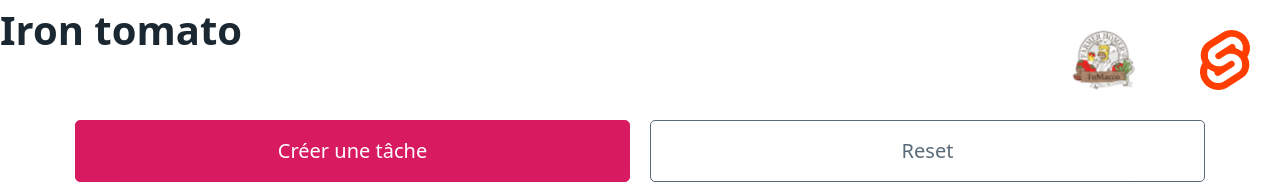
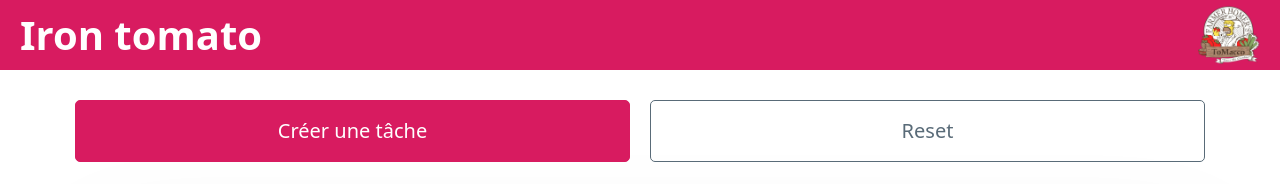
Before and after one commit to kairos666/iron-tomato, a Svelte app: page / in a window 1280 px wide. Shown: the top 184 px of the page. Built offline with nearby package versions, Linux system fonts and the light colour scheme.

Commit message:
app header

```diff
--- a/src/App.svelte
+++ b/src/App.svelte
@@ -1,21 +1,20 @@
 <script lang="ts">
-    import svelteLogo from './assets/svelte.svg';
-    import appLogo from '/tomacco-logo.png';
     import Task from './lib/Task.svelte';
     import { mockTask, tasksStore } from './stores/tasks';
     import type { Task as TaskType } from './stores/tasks';
     import { onDestroy, afterUpdate } from 'svelte';
     import Sortable from 'sortablejs';
     import { Dialog, DialogOverlay, DialogTitle, DialogDescription } from "@rgossiaux/svelte-headlessui";
+    import AppHeader from './lib/AppHeader.svelte';
 
     let tasksArray:TaskType[] = [];
-    let activeModal:undefined|'reset' = undefined;
+    let activeModal:undefined|'reset'|'task' = undefined;
     const unsubscribeTasksStore = tasksStore.subscribe(tasks => tasksArray = tasks);
     onDestroy(unsubscribeTasksStore);
 
     // handle todos list actions
     function handleCreateTask() {
-        tasksStore.createTask(mockTask());
+        activeModal = 'task';
     }
     function handleResetAllTasks() {
         activeModal = 'reset';
@@ -46,17 +45,7 @@
 </script>
 
 <main>
-    <nav>
-        <h1>Iron tomato</h1>
-        <div>
-            <a href="https://vitejs.dev" target="_blank" rel="noreferrer">
-                <img src={appLogo} class="logo" alt="Tomacco Logo" />
-            </a>
-            <a href="https://svelte.dev" target="_blank" rel="noreferrer">
-                <img src={svelteLogo} class="logo svelte" alt="Svelte Logo" />
-            </a>
-        </div>
-    </nav>
+    <AppHeader />
     <div class="container">
         <header class="lst-ActionMenu">
             <button on:click={ handleCreateTask }>Créer une tâche</button>
@@ -81,19 +70,20 @@
             </menu>
         </article>
     </Dialog>
+    <Dialog open={ (activeModal === "task") } on:close={() => { activeModal = undefined }}>
+        <DialogOverlay class="dlg-Overlay" />
+        <article class="dlg-Container">
+            <DialogTitle>Créer une tâche</DialogTitle>
+            <DialogDescription>Définir et ajouter une nouvelle tâche à la liste.</DialogDescription>
+            <menu class="dlg-Container_ActionsMenu">
+                <button class="secondary outline" on:click={() => { activeModal = undefined }}>Annuler</button>
+                <button on:click={() => { activeModal = undefined; tasksStore.createTask(mockTask()); }}>Créer</button>
+            </menu>
+        </article>
+    </Dialog>
 </main>
 
 <style lang="scss">
-    .logo {
-        height: 6em;
-        padding: 1.5em;
-        will-change: filter;
-        transition: filter 300ms;
-    }
-    .logo:hover {
-        filter: drop-shadow(0 0 2em #646cffaa);
-    }
-
     .lst-ActionMenu {
         display:flex;
         gap: var(--spacing);
--- /dev/null
+++ b/src/lib/AppHeader.svelte
@@ -0,0 +1,26 @@
+<script lang="ts">
+    //import svelteLogo from '../assets/svelte.svg';
+    import appLogo from '/tomacco-logo.png';
+</script>
+
+<nav class="hdr-Container">
+    <h1 class="hdr-Title">Iron tomato</h1>
+    <img src={appLogo} class="hdr-Logo" alt="Tomacco Logo" />
+</nav>
+
+<style lang="scss">
+    .hdr-Container {
+        background-color: var(--primary);
+        padding: calc(var(--spacing) / 4) var(--spacing);
+        margin-block-end: var(--typography-spacing-vertical);
+    }
+
+    .hdr-Title {
+        margin-block-end: 0;
+        color: var(--primary-inverse);
+    }
+
+    .hdr-Logo {
+        height: 3rem;
+    }
+</style>
--- a/src/lib/Task.svelte
+++ b/src/lib/Task.svelte
@@ -61,6 +61,7 @@
         );
         aspect-ratio: 1;
         background-position: center;
+        cursor:grab;
     }
     h2 { grid-area: title; margin-block-end:0; }
     p { grid-area: description; margin-block-end:0; }
```
